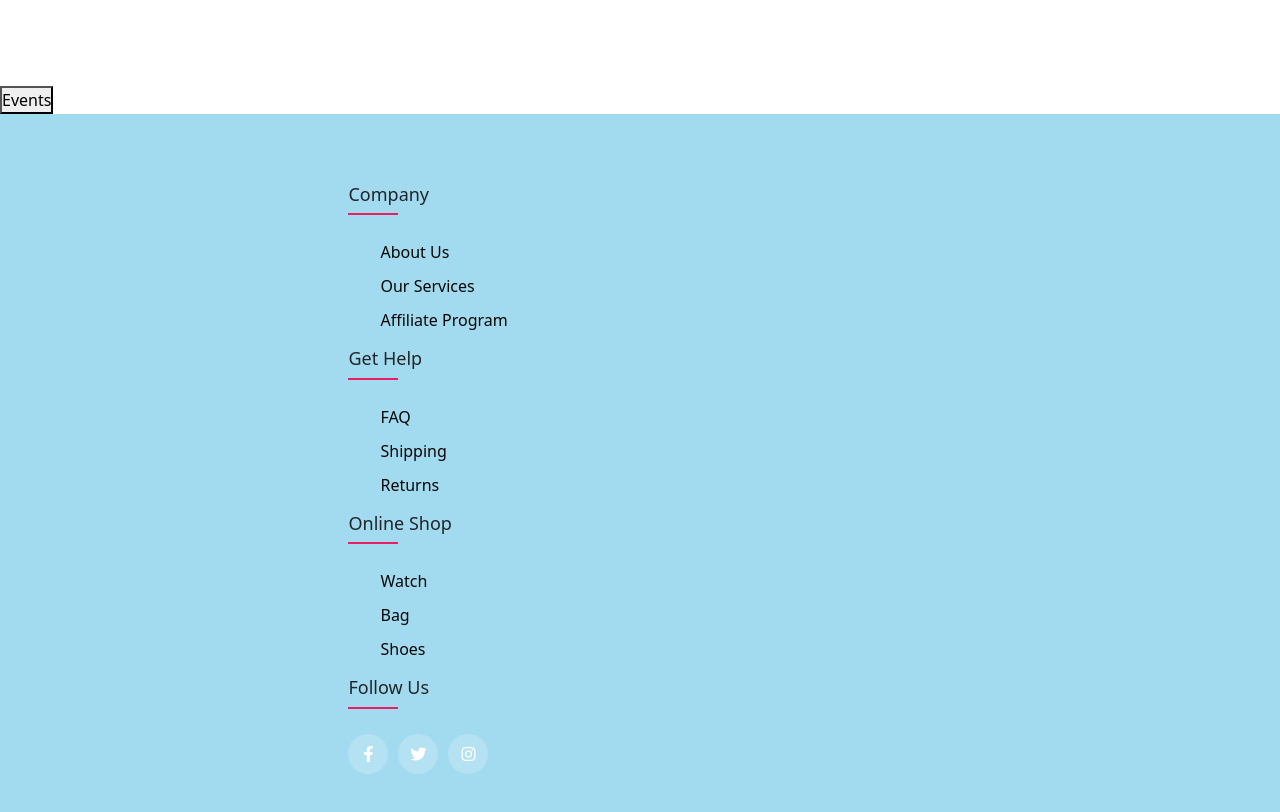
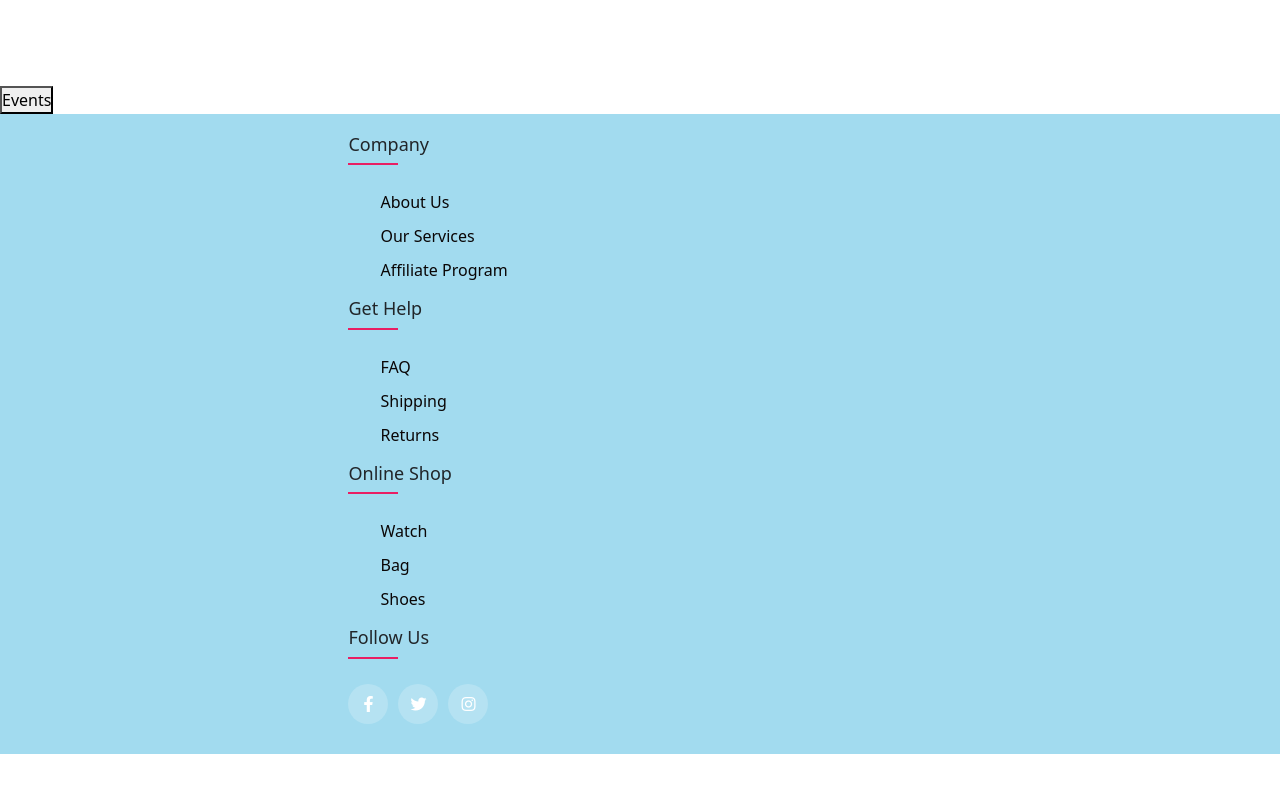
Before and after one commit to amandamov/psychosocial-resources-fe, a React (Create React App) app in the folder psychosocial-resources/: page / in a window 1280 px wide. Shown: the part 552-1364 px from the top of the page. After the commit the page ends 1306 px from the top, so only its background shows below. Built offline with nearby package versions, Linux system fonts and the light colour scheme.

Commit message:
change padding footer

```diff
--- a/psychosocial-resources/src/App.css
+++ b/psychosocial-resources/src/App.css
@@ -103,9 +103,14 @@
 }
 
 .row{
-	display: flex;
-	flex-wrap: nowrap;
-  padding: 70px 0;
+	display:inline-flex;
+	flex-wrap: wrap;
+  padding: 20px 0;
+  flex-direction: row;
+
+
+
+
 }
 
 ul{
```
